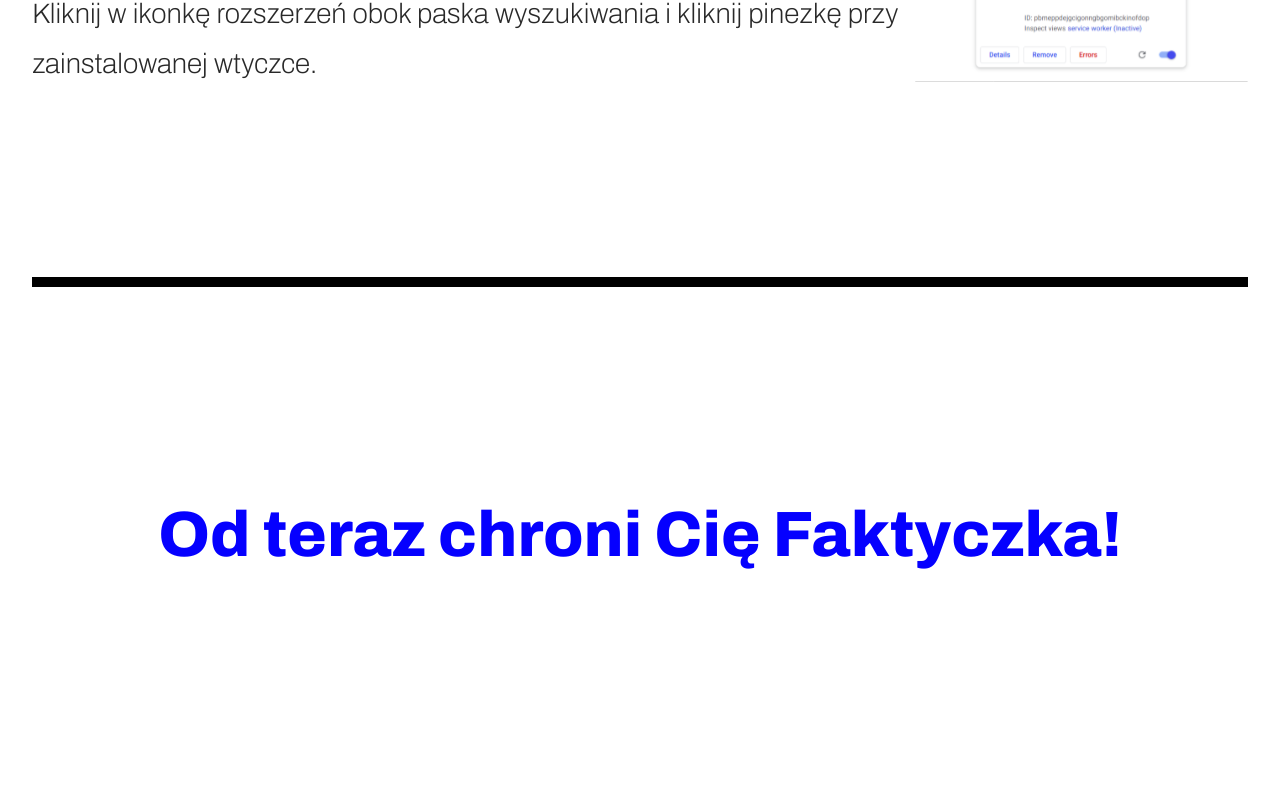
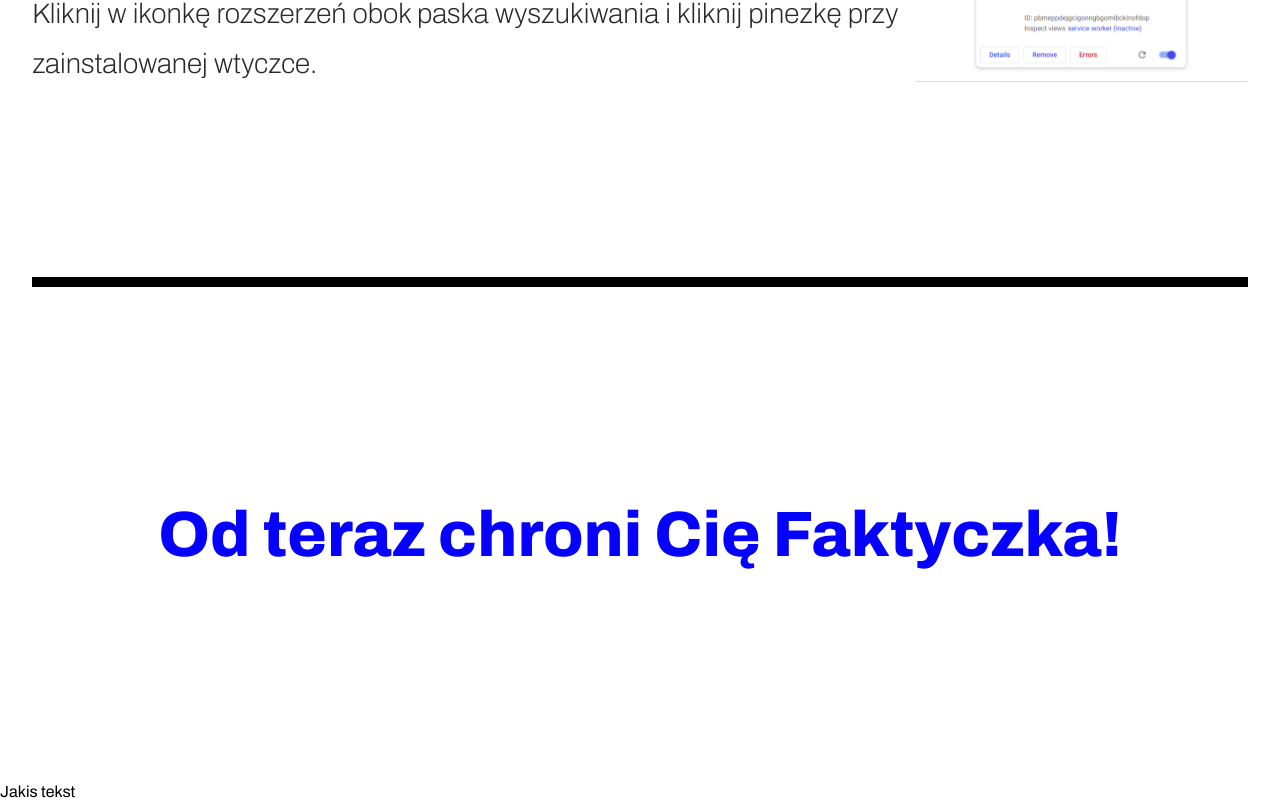
Before and after one commit to CodersCamp2021-HK/CodersCamp2021.Hackathon, a Next.js app in the folder packages/website/: page /installation in a window 1280 px wide. Shown: the part 3316-4116 px from the top of the page. Built offline with nearby package versions, Linux system fonts and the light colour scheme.

Commit message:
feat: add POC footer

```diff
--- /dev/null
+++ b/packages/website/components/Footer/Footer.tsx
@@ -0,0 +1,5 @@
+const Footer = () => {
+  return <div>Jakis tekst</div>;
+};
+
+export default Footer;
--- a/packages/website/pages/_app.tsx
+++ b/packages/website/pages/_app.tsx
@@ -1,8 +1,14 @@
 import '../styles/globals.css';
 import type { AppProps } from 'next/app';
+import Footer from '../components/Footer/Footer';
 
 function MyApp({ Component, pageProps }: AppProps) {
-  return <Component {...pageProps} />;
+  return (
+    <>
+      <Component {...pageProps} />
+      <Footer />
+    </>
+  );
 }
 
 export default MyApp;
```
Also changed, not shown: packages/website/components/index.ts (added).
